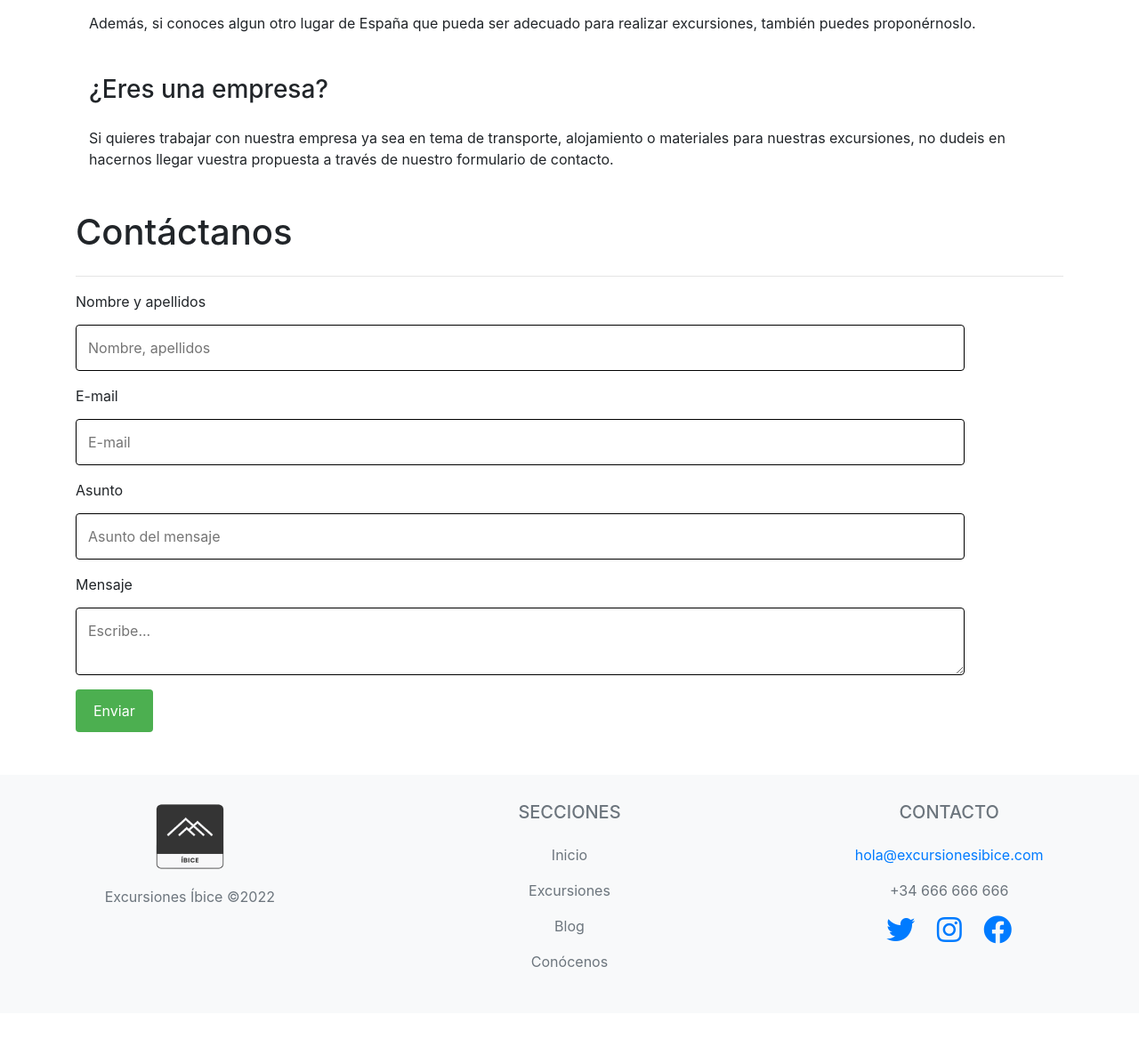
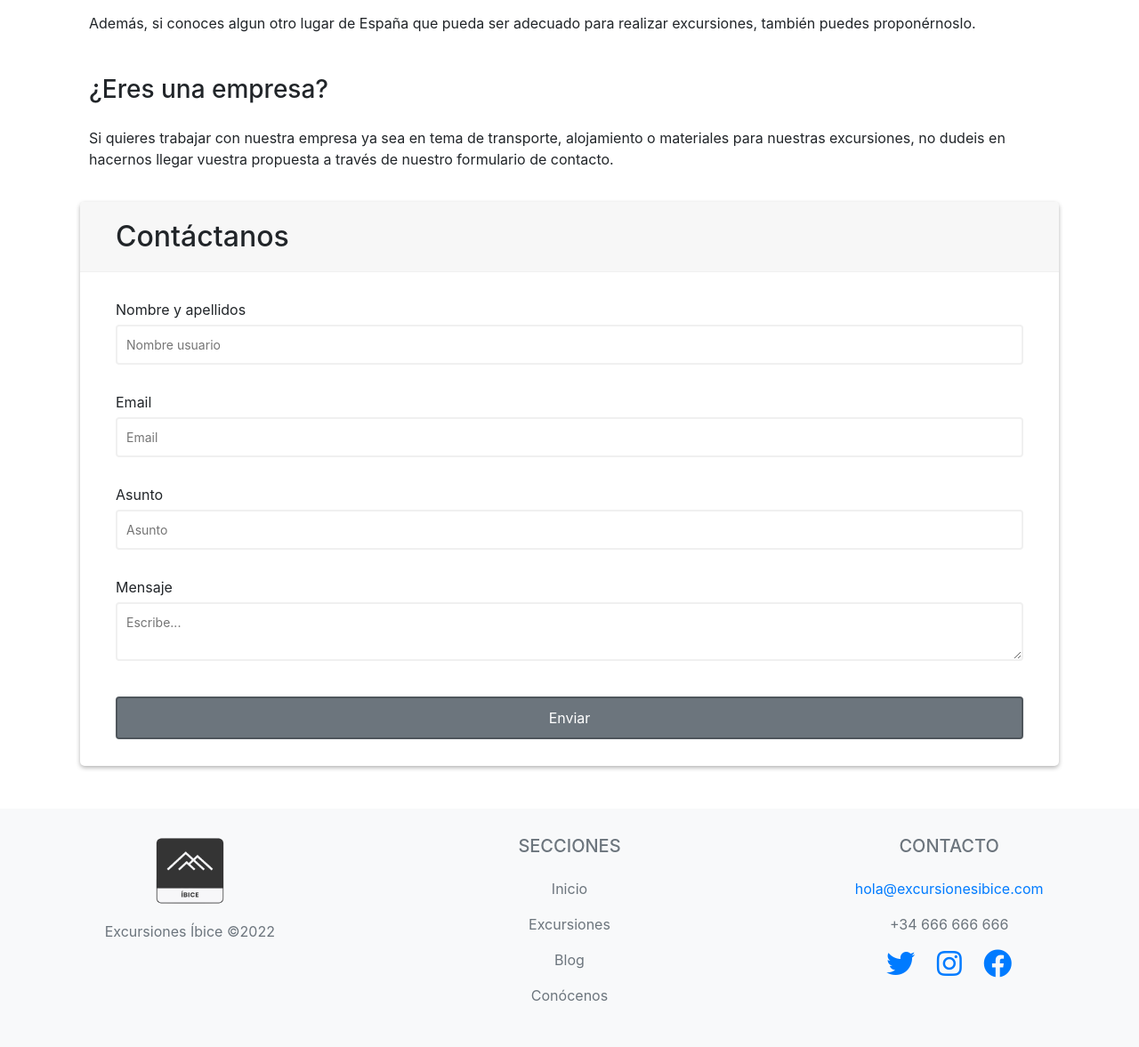
Before and after one commit to ArturoCode/excursiones-ibice, a PHP site: page /html/contact.html in a window 1280 px wide. Shown: the part 715-1892 px from the top of the page at 89% size. Before the commit the page ends 1802 px from the top, so only its background shows below. Run offline with PHP 8.4, Linux system fonts and the light colour scheme.

Commit message:
FEAT: Upload changes

```diff
--- a/frontend/css/contact.css
+++ b/frontend/css/contact.css
@@ -84,28 +84,134 @@ a.btn{
 
 #mensaje-ok{
   display: none;
+  text-align: center;
 }
 
-input[type=text],[type=number],[type=email], textarea {
-  display:block;
-  width: 90%;
-  padding: 13px;
-  border: 1px solid black;
-  border-radius: 4px;
-  box-sizing: border-box;
-  margin-top: 6px;
-  margin-bottom: 16px;
+#contactar {
+  margin-top: 20px;
+	background-color: #fff;
+	border-radius: 5px;
+	box-shadow: 0 2px 5px rgba(0, 0, 0, 0.3);
+	overflow: hidden;
+	width: 1100px;
+	max-width: 100%;
+  padding-right: 0;
+  padding-left: 0;
+}
+.titulo-contacto {
+	border-bottom: 1px solid #f0f0f0;
+	background-color: #f7f7f7;
+	padding: 20px 40px;
+
 }
 
-input[type=submit] {
-  background-color: #4CAF50;
-  color: white;
-  padding: 12px 20px;
-  border: none;
-  border-radius: 4px;
-  cursor: pointer;
-  transition-duration: 0.4s;
+.titulo-contacto h2 {
+	margin: 0;
 }
+
+.form {
+	padding: 30px 40px;
+}
+
+.form-control-input {
+	margin-bottom: 10px;
+	padding-bottom: 20px;
+	position: relative;
+}
+
+.form-control-input label {
+	display: inline-block;
+	margin-bottom: 5px;
+}
+
+.form-control-input input {
+	border: 2px solid #f0f0f0;
+	border-radius: 4px;
+	display: block;
+	font-family: inherit;
+	font-size: 14px;
+	padding: 10px;
+	width: 100%;
+}
+.form-control-input textarea{
+	border: 2px solid #f0f0f0;
+	border-radius: 4px;
+	display: block;
+	font-family: inherit;
+	font-size: 14px;
+	padding: 10px;
+	width: 100%;
+}
+
+.form-control-input input:focus {
+	outline: 0;
+	border-color: #777;
+}
+.form-control-input textarea:focus {
+	outline: 0;
+	border-color: #777;
+}
+
+.form-control-input.success input {
+	border-color: #2ecc71;
+}
+.form-control-input.success textarea {
+	border-color: #2ecc71;
+}
+
+.form-control-input.error input {
+	border-color: #e74c3c;
+}
+.form-control-input.error textarea {
+	border-color: #e74c3c;
+}
+
+.form-control-input i {
+	visibility: hidden;
+	position: absolute;
+	top: 40px;
+	right: 10px;
+}
+
+.form-control-input.success i.fa-check-circle {
+	color: #2ecc71;
+	visibility: visible;
+}
+
+
+.form-control-input.error i.fa-exclamation-circle {
+	color: #e74c3c;
+	visibility: visible;
+}
+
+.form-control-input small {
+	color: #e74c3c;
+	position: absolute;
+	bottom: 0;
+	left: 0;
+	visibility: hidden;
+}
+
+
+.form-control-input.error small {
+	visibility: visible;
+}
+
+
+.form button {
+	background-color: #6c757d;
+	border: 2px solid #4f565c;
+	border-radius: 4px;
+	color: #fff;
+	display: block;
+	font-family: inherit;
+	font-size: 16px;
+	padding: 10px;
+	margin-top: 20px;
+	width: 100%;
+}
+
+
 
 footer {
   padding: 30px 0;
--- a/frontend/html/blog/entrada_blog.html
+++ b/frontend/html/blog/entrada_blog.html
@@ -121,7 +121,7 @@
     <!--SECCIONES BLOG-->
 
     <div class="container mt-5"  id="contenido">
-      <div><h1 id="titulo-entrada" class="mb-5">Entrada del blog</h1></div>
+      <h1 class="mb-5"><div id="titulo-entrada"></div></h1>
       <div id="secciones">
         <div id="seccion1" class="row mb-5">
           <div class="col-6 texto">
--- a/frontend/html/contact.html
+++ b/frontend/html/contact.html
@@ -12,7 +12,7 @@
     />
     <link rel="stylesheet" href="../css/contact.css" />
     <script src="../js/config.js"></script>
-    <script src="../js/contact.js"></script>
+
     <link
         rel="stylesheet"
         href="https://cdnjs.cloudflare.com/ajax/libs/font-awesome/5.15.3/css/all.min.css"
@@ -150,28 +150,43 @@
 
   <!-- El contacto ahora funciona, pero se queda cargando la página como si no hubiera terminado el post del form que va a la funcion-->
 
-      <div id="contactar">
-          <h1 id="titulo">Contáctanos</h1>
-             <hr>
-           <form onsubmit="enviarMailContacto(event)">
-
-             <label for="nombre">Nombre y apellidos</label>
-             <input type="text" id="nombre" name="nombre" placeholder="Nombre, apellidos" required>
-
-             <label for="email">E-mail</label>
-             <input type="email" id="email" name="email" placeholder="E-mail" required>
-
-             <label for="telefono">Asunto</label>
-             <input type="text" id="asunto" name="asunto" placeholder="Asunto del mensaje" required>
-
-             <label for="mensaje">Mensaje</label>
-             <textarea id="mensaje" name="mensaje" placeholder="Escribe..." required></textarea>
-
-             <input type="submit" value="Enviar">
-
-           </form>
-           <div id="mensaje-ok">Se ha enviado tu solicitud de contacto</div>
-         </div>
+      <div class="container" id="contactar">
+        <div class="titulo-contacto">
+          <h2>Contáctanos</h2>
+        </div>
+             <form id="form" class="form" >
+              <div class="form-control-input">
+                <label for="nombre">Nombre y apellidos</label>
+                <input type="text" placeholder="Nombre usuario" id="nombre" name="nombre"/>
+                <i class="fas fa-check-circle"></i>
+                <i class="fas fa-exclamation-circle"></i>
+                <small>Error message</small>
+              </div>
+              <div class="form-control-input">
+                <label for="username">Email</label>
+                <input type="email" placeholder="Email" id="email" name="email" />
+                <i class="fas fa-check-circle"></i>
+                <i class="fas fa-exclamation-circle"></i>
+                <small>Error message</small>
+              </div>
+              <div class="form-control-input">
+                <label for="asunto">Asunto</label>
+                <input type="text" placeholder="Asunto" id="asunto" name="asunto"/>
+                <i class="fas fa-check-circle"></i>
+                <i class="fas fa-exclamation-circle"></i>
+                <small>Error message</small>
+              </div>
+              <div class="form-control-input">
+                <label for="username">Mensaje</label>
+                <textarea placeholder="Escribe..." name="mensaje" id="mensaje" ></textarea>
+                <i class="fas fa-check-circle"></i>
+                <i class="fas fa-exclamation-circle"></i>
+                <small>Error message</small>
+              </div>
+              <button>Enviar</button>
+            </form>
+             <div id="mensaje-ok">¡Se ha enviado tu solicitud, gracias por contactar con nosotros!</div>
+           </div>
 
 
   </div>
@@ -217,6 +232,7 @@
         </div>
       </div>
     </footer>
+    <script src="../js/contact.js"></script>
     <script
       src="https://cdn.jsdelivr.net/npm/bootstrap@5.2.2/dist/js/bootstrap.bundle.min.js"
       integrity="sha384-OERcA2EqjJCMA+/3y+gxIOqMEjwtxJY7qPCqsdltbNJuaOe923+mo//f6V8Qbsw3"
--- a/frontend/html/excursiones/detalles_excursion.html
+++ b/frontend/html/excursiones/detalles_excursion.html
@@ -192,7 +192,7 @@
       </div>
       <div id="informacion">
         <h1>Tipos de material</h1>
-        <div id="info-material"class="col-12">
+        <div id="info-material" class="col-12">
           <p></p>
         </div>
         <h1>Tiempo atmosferico</h1>
--- a/frontend/js/contact.js
+++ b/frontend/js/contact.js
@@ -1,6 +1,5 @@
 
 async function enviarMailContacto(event){
-    event.preventDefault()
 
     const body = {
        nombre: event.target.nombre.value,
@@ -18,3 +17,76 @@ async function enviarMailContacto(event){
     return false
 
 }
+
+const form = document.getElementById('form');
+const nombreCompleto = document.getElementById('nombre');
+const email = document.getElementById('email');
+const asunto = document.getElementById('asunto');
+const mensaje = document.getElementById('mensaje');
+
+form.addEventListener('submit', e => {
+	e.preventDefault();
+
+    var isError = checkInputs();
+
+    if(!isError) enviarMailContacto(e);
+});
+
+function checkInputs() {
+	// trim to remove the whitespaces
+    var error = false;
+	const nameValue = nombreCompleto.value.trim();
+	const emailValue = email.value.trim();
+	const asuntoValue = asunto.value.trim();
+	const messageValue = mensaje.value.trim();
+
+	if(nameValue === '') {
+		setErrorFor(nombreCompleto, 'El nombre no puede estar en blanco');
+        error = true
+	} else {
+		setSuccessFor(nombreCompleto);
+	}
+
+	if(emailValue === '') {
+		setErrorFor(email, 'El email no puede estar en blanco');
+        error = true
+	} else if (!isEmail(emailValue)) {
+		setErrorFor(email, 'Email no válido');
+        error = true
+	} else {
+		setSuccessFor(email);
+	}
+
+	if(asuntoValue === '') {
+		setErrorFor(asunto, 'Tiene que tener un asunto');
+        error = true
+	} else {
+		setSuccessFor(asunto);
+	}
+
+	if(messageValue === '') {
+		setErrorFor(mensaje, 'Tienes que escribir un mensaje');
+        error = true
+	} else {
+		setSuccessFor(mensaje);
+	}
+    return error
+}
+
+function setErrorFor(input, message) {
+	const formControl = input.parentElement;
+	const small = formControl.querySelector('small');
+	formControl.className = 'form-control-input error';
+	small.innerText = message;
+}
+
+function setSuccessFor(input) {
+	const formControl = input.parentElement;
+	formControl.className = 'form-control-input success';
+}
+
+
+
+function isEmail(email) {
+	return /^(([^<>()\[\]\\.,;:\s@"]+(\.[^<>()\[\]\\.,;:\s@"]+)*)|(".+"))@((\[[0-9]{1,3}\.[0-9]{1,3}\.[0-9]{1,3}\.[0-9]{1,3}])|(([a-zA-Z\-0-9]+\.)+[a-zA-Z]{2,}))$/.test(email);
+}
--- a/frontend/js/entrada_blog.js
+++ b/frontend/js/entrada_blog.js
@@ -5,13 +5,15 @@ function getEntrada() {
 
     var url = `${config.urlBackend}/blog/${id}`;
 
-    //document.getElementById("#titulo-entrada").innerHTML = entrada.titulo_entrada;
-
     fetch(url)
       .then((response) => response.json())
       .then((data) => {
+
+        document.getElementById("titulo-entrada").innerHTML = data.titulo_entrada;
+
         var textoArray = data.texto_entrada.split("(fin-parrafo)");
         var imagesArray = data.url_imagen.split(",");
+
         var secciones = document.getElementById("secciones");
         var seccion1 = document.getElementById("seccion1");
         var seccion2 = document.getElementById("seccion2");
```
Also changed, not shown: frontend/css/blog.css (+19 -5 lines), frontend/css/detalles_excursion.css (+30 -0 lines), frontend/css/index.css (+25 -16 lines), frontend/css/listado_excursiones.css (+18 -10 lines).
